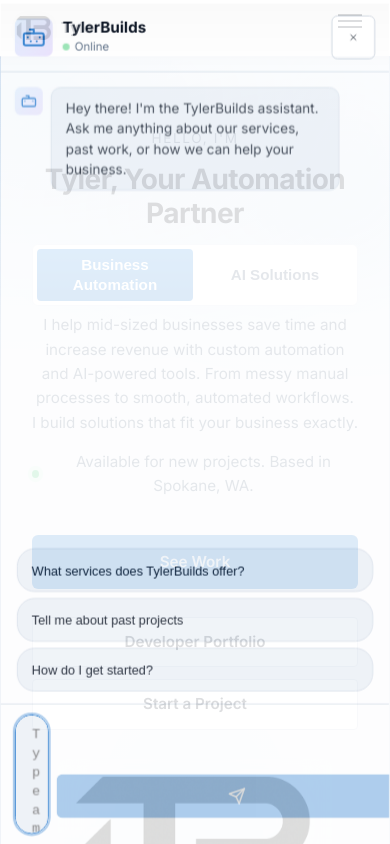
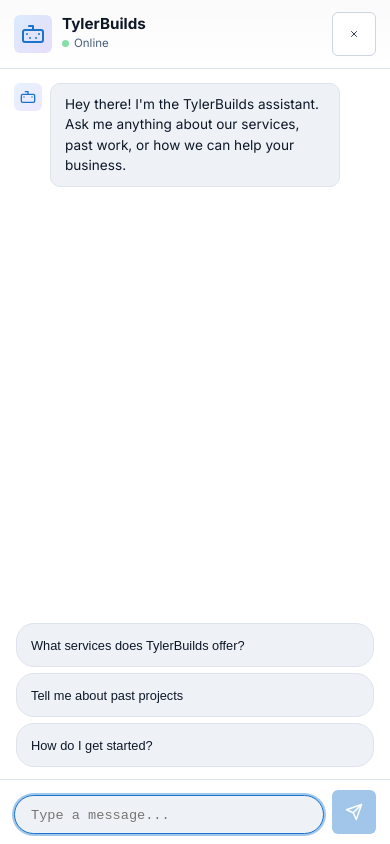
Before and after one commit to TylerBuilds-Official/TylerBuildsNetReact, a React (Vite) app: page / in a window 390 px wide. Both pictures are taken after a click on the button "Have a project in mind? Ask TylerBuilds!". Shown: the top 844 px of the page. Built offline with nearby package versions, Linux system fonts and the light colour scheme.

Commit message:
bugfix: mobile responsive design fixes, chat widget input width & animation duration issues

```diff
--- a/src/styles/components/chat-widget.css
+++ b/src/styles/components/chat-widget.css
@@ -565,6 +565,16 @@
         padding: 10px 14px;
     }
 
+    /* Reassert send-button sizing — mobile .btn / .btn.primary rules
+       in responsive/mobile.css would otherwise stretch it to 100% width
+       and add vertical margin, crushing the input next to it. */
+    .chat-widget__input-area .btn.chat-widget__send {
+        width: 44px;
+        height: 44px;
+        padding: 0;
+        margin: 0;
+    }
+
     .chat-widget__suggestion {
         font-size: 0.8rem;
     }
--- a/src/styles/responsive/mobile.css
+++ b/src/styles/responsive/mobile.css
@@ -189,10 +189,4 @@
     .process-stepper + .progress-track + div[role="tabpanel"] {
         text-align: left;
     }
-
-    @media (prefers-reduced-motion: no-preference) {
-        * {
-            animation-duration: 5s !important;
-        }
-    }
 }
```
